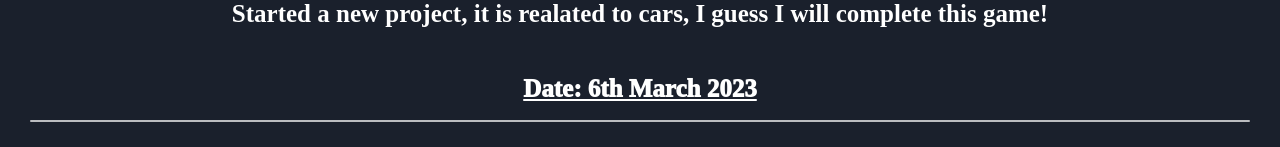
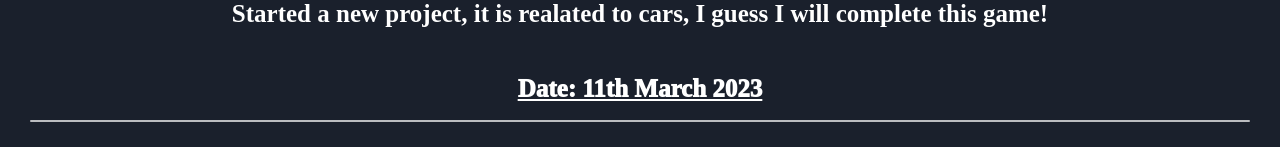
Before and after one commit to BIGBEASTISHANK/bigbeastishank.com, a Next.js app: page / in a window 1280 px wide. Shown: the part 513-660 px from the top of the page. Built offline with nearby package versions, Linux system fonts and the light colour scheme; a web font is replaced by a local one.

Commit message:
updated wrong date in updates'

```diff
--- a/src/components/Updates/index.jsx
+++ b/src/components/Updates/index.jsx
@@ -46,7 +46,7 @@ export default function Updates() {
           <br />
           <br />
           <Text fontWeight={"1000"} textDecoration={"underline"}>
-            Date: 6th March 2023
+            Date: 11th March 2023
           </Text>
         </Box>
       </Box>
```
